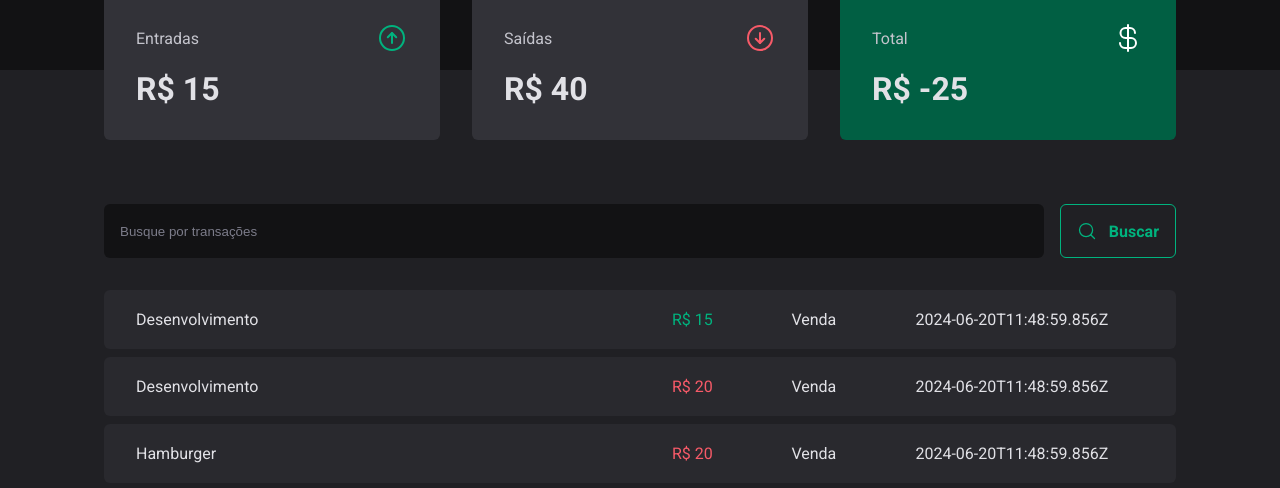
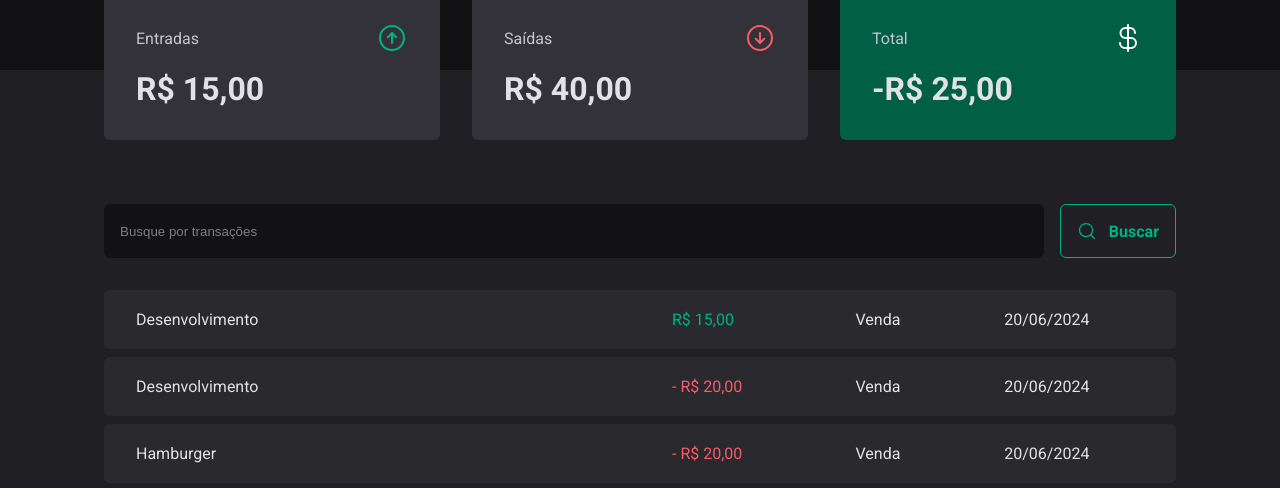
Before and after one commit to ArnaldoAF/03-ignite-dt-money, a React (Vite) app: page / in a window 1280 px wide. Shown: the part 390-878 px from the top of the page. Built offline with nearby package versions, Linux system fonts and the light colour scheme; data requests are answered from the project's data file.

Commit message:
formatters

```diff
--- a/src/components/Summary/index.tsx
+++ b/src/components/Summary/index.tsx
@@ -2,6 +2,7 @@
 import { SummaryCard, SummaryContainer } from "./styles";
 import { ArrowCircleDown, ArrowCircleUp, CurrencyDollar } from 'phosphor-react';
 import { TransactionsContext } from "../../contexts/TransactionsContext";
+import { priceFormatter } from "../../utils/formatter";
 
 export function Summary() {
     const { transactions } = useContext(TransactionsContext)
@@ -34,7 +35,7 @@
                     <span>Entradas</span>
                     <ArrowCircleUp size={32} color="#00b37e" />
                 </header>
-                <strong>R$ {summary.income}</strong>
+                <strong>{priceFormatter.format(summary.income)}</strong>
             </SummaryCard>
 
             <SummaryCard>
@@ -42,7 +43,7 @@
                     <span>Saídas</span>
                     <ArrowCircleDown size={32} color="#f75a68" />
                 </header>
-                <strong>R$ {summary.outcome}</strong>
+                <strong>{priceFormatter.format(summary.outcome)}</strong>
             </SummaryCard>
 
             <SummaryCard variant="green">
@@ -50,7 +51,7 @@
                     <span>Total</span>
                     <CurrencyDollar size={32} color="#fff" />
                 </header>
-                <strong>R$ {summary.total}</strong>
+                <strong>{priceFormatter.format(summary.total)}</strong>
             </SummaryCard>
         </SummaryContainer>
     )
--- a/src/pages/Transactions/index.tsx
+++ b/src/pages/Transactions/index.tsx
@@ -4,6 +4,7 @@
 import { Summary } from "../../components/Summary";
 import { PriceHighlight, TransactionContainer, TransactionTable } from "./styles";
 import { TransactionsContext } from "../../contexts/TransactionsContext";
+import { dateFormatter, priceFormatter } from "../../utils/formatter";
 
 
 export function Transactions() {
@@ -24,12 +25,13 @@
                                     <td width="50%">{transaction.description}</td>
                                     <td>
                                         <PriceHighlight variant={transaction.type}>
-                                            R$ {transaction.price}
+                                            {transaction.type == "outcome" && '- '}
+                                            {priceFormatter.format(transaction.price)}
 
                                         </PriceHighlight>
                                     </td>
                                     <td>{transaction.category}</td>
-                                    <td>{transaction.createdAt}</td>
+                                    <td>{dateFormatter.format(new Date(transaction.createdAt))}</td>
                                 </tr>
                             )
                         })}
--- /dev/null
+++ b/src/utils/formatter.ts
@@ -0,0 +1,6 @@
+export const dateFormatter = new Intl.DateTimeFormat("pt-BR");
+
+export const priceFormatter = new Intl.NumberFormat("pt-BR", {
+  style: "currency",
+  currency: "BRL",
+});
```
